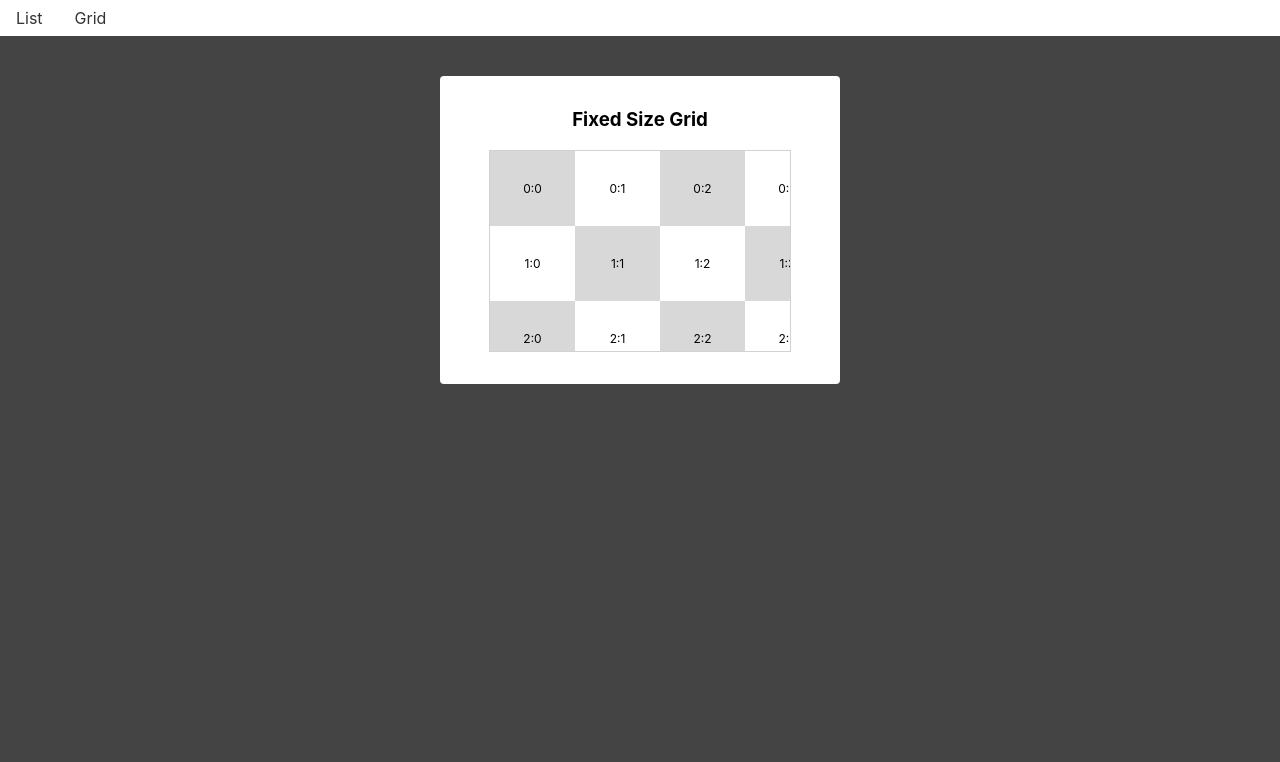
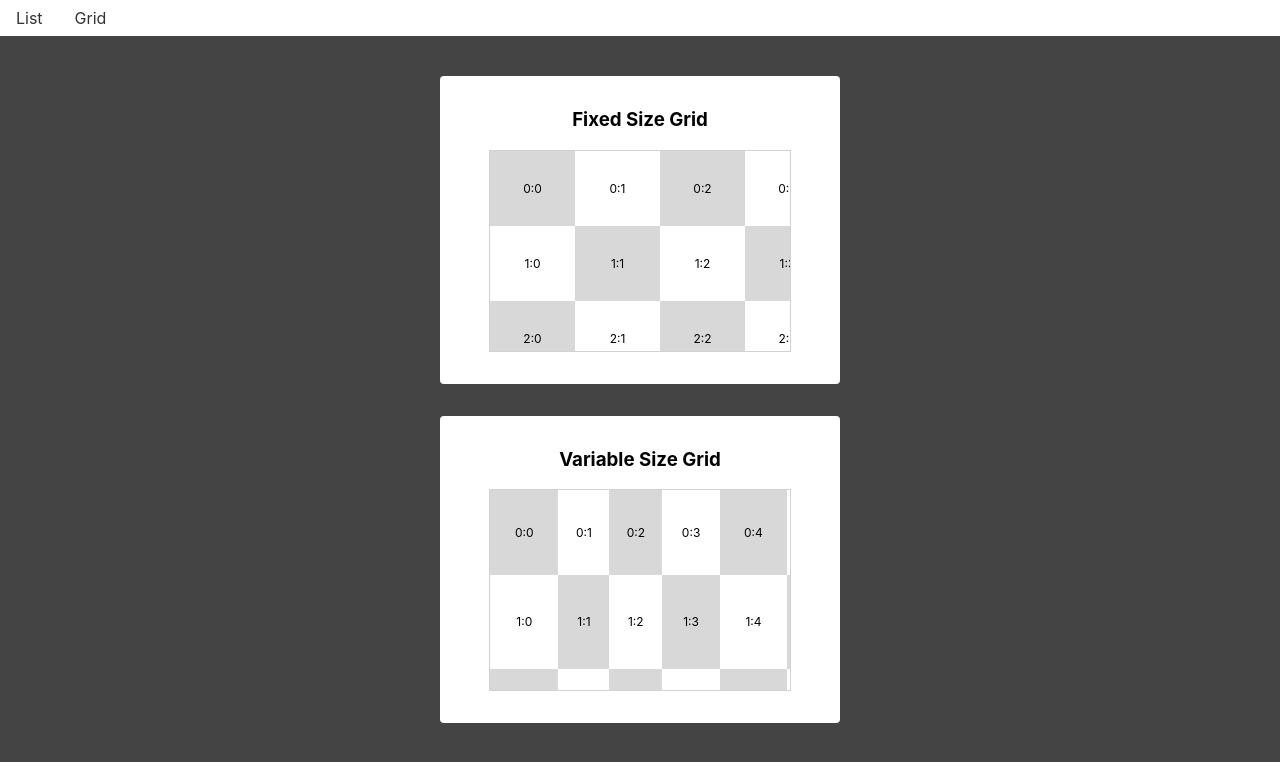
Before and after one commit to anhdo95/react-virtualization, a React (Create React App) app: page /grid in a window 1280 px wide. Shown: the top 762 px of the page. Built offline with nearby package versions, Linux system fonts and the light colour scheme.

Commit message:
💥 build a VariableSizeGrid component

```diff
--- /dev/null
+++ b/src/components/VariableSizeGrid.ts
@@ -0,0 +1,290 @@
+import createLGridComponent, { Props } from '../lib/createGridComponent'
+
+type ItemSizeGetter = (index: number) => number
+type VariableSizeListProps = Props & {
+  rowHeight: ItemSizeGetter
+  columnWidth: ItemSizeGetter
+  estimatedColumnWidth?: number
+  estimatedRowHeight?: number
+}
+type ItemMetadata = {
+  offset: number
+  size: number
+}
+type InstanceProps = {
+  estimatedColumnWidth: number
+  estimatedRowHeight: number
+  lastMeasuredColumnIndex: number
+  lastMeasuredRowIndex: number
+  columnMetadataMap: { [key in number]: ItemMetadata }
+  rowMetadataMap: { [key in number]: ItemMetadata }
+}
+
+enum ItemType {
+  Row = 'Row',
+  Column = 'Column',
+}
+
+const DEFAULT_ESTIMATED_ITEM_SIZE = 50
+
+const getMetadataItem = (
+  itemType: ItemType,
+  props: Props,
+  index: number,
+  instanceProps: InstanceProps
+) => {
+  const { columnWidth, rowHeight } = props as VariableSizeListProps
+  const itemSize = itemType === ItemType.Column ? columnWidth : rowHeight
+  const { lastMeasuredColumnIndex, lastMeasuredRowIndex, columnMetadataMap, rowMetadataMap } =
+    instanceProps
+  const lastMeasuredIndex =
+    itemType === ItemType.Column ? lastMeasuredColumnIndex : lastMeasuredRowIndex
+  const itemMetadataMap = itemType === ItemType.Column ? columnMetadataMap : rowMetadataMap
+
+  if (index > lastMeasuredIndex) {
+    let offset = 0
+    if (lastMeasuredIndex >= 0) {
+      offset = itemMetadataMap[lastMeasuredIndex].offset + itemMetadataMap[lastMeasuredIndex].size
+    }
+
+    for (let i = lastMeasuredIndex + 1; i <= index; i++) {
+      const size = itemSize(i)
+
+      itemMetadataMap[i] = {
+        offset,
+        size,
+      }
+
+      offset += size
+    }
+
+    if (itemType === ItemType.Column) {
+      instanceProps.lastMeasuredColumnIndex = index
+    } else {
+      instanceProps.lastMeasuredRowIndex = index
+    }
+  }
+
+  return itemMetadataMap[index]
+}
+
+const findNearestItemIndex = (
+  itemType: ItemType,
+  props: Props,
+  offset: number,
+  instanceProps: InstanceProps
+) => {
+  const { lastMeasuredColumnIndex, lastMeasuredRowIndex } = instanceProps
+  const lastMeasuredIndex =
+    itemType === ItemType.Column ? lastMeasuredColumnIndex : lastMeasuredRowIndex
+  const lastMeasuredOffset =
+    lastMeasuredIndex > 0
+      ? getMetadataItem(itemType, props, lastMeasuredIndex, instanceProps).offset
+      : 0
+
+  if (lastMeasuredOffset >= offset) {
+    return findNearestItemByBinarySearch(
+      itemType,
+      props,
+      offset,
+      lastMeasuredIndex,
+      0,
+      instanceProps
+    )
+  }
+
+  // The exponential search avoids pre-computing sizes for the full set of items as a binary search would.
+  // The overall complexity for this approach is O(log n).
+  return findNearestItemByExponentialSearch(
+    itemType,
+    props,
+    Math.max(0, lastMeasuredIndex),
+    offset,
+    instanceProps
+  )
+}
+
+const findNearestItemByBinarySearch = (
+  itemType: ItemType,
+  props: Props,
+  offset: number,
+  high: number,
+  low: number,
+  instanceProps: InstanceProps
+) => {
+  let left = low
+  let right = high
+
+  while (left <= right) {
+    const middle = left + Math.floor((right - left) / 2)
+    const currentOffset = getMetadataItem(itemType, props, middle, instanceProps).offset
+
+    if (currentOffset < offset) {
+      left = middle + 1
+    } else if (currentOffset > offset) {
+      right = middle - 1
+    } else {
+      return middle
+    }
+  }
+
+  return left > 0 ? left - 1 : 0
+}
+
+const findNearestItemByExponentialSearch = (
+  itemType: ItemType,
+  props: Props,
+  startIndex: number,
+  offset: number,
+  instanceProps: InstanceProps
+) => {
+  const itemCount = itemType === ItemType.Column ? props.columnCount : props.rowCount
+  let interval = 1
+  let index = startIndex
+
+  while (
+    index < itemCount &&
+    getMetadataItem(itemType, props, index, instanceProps).offset < offset
+  ) {
+    index += interval
+    interval *= 2
+  }
+
+  return findNearestItemByBinarySearch(
+    itemType,
+    props,
+    offset,
+    Math.min(index, itemCount - 1),
+    Math.floor(index / 2),
+    instanceProps
+  )
+}
+
+const VariableSizeList = createLGridComponent<VariableSizeListProps>({
+  getColumnOffset: (props: Props, index: number, instanceProps: InstanceProps) =>
+    getMetadataItem(ItemType.Column, props, index, instanceProps).offset,
+
+  getRowOffset: (props: Props, index: number, instanceProps: InstanceProps) =>
+    getMetadataItem(ItemType.Row, props, index, instanceProps).offset,
+
+  getColumnSize: ({ columnWidth }: Props, index: number) => (columnWidth as ItemSizeGetter)(index),
+
+  getRowSize: ({ rowHeight }: Props, index: number) => (rowHeight as ItemSizeGetter)(index),
+
+  getEstimatedTotalWidth: (props: Props, instanceProps: InstanceProps) => {
+    const { columnCount } = props
+    const { lastMeasuredColumnIndex, estimatedColumnWidth } = instanceProps
+    const { offset, size } = getMetadataItem(
+      ItemType.Column,
+      props,
+      lastMeasuredColumnIndex,
+      instanceProps
+    )
+    const totalSizeOfMeasuredItems = offset + size
+    const totalSizeOfUnmeasuredItems =
+      (columnCount - lastMeasuredColumnIndex - 1) * estimatedColumnWidth
+    return totalSizeOfMeasuredItems + totalSizeOfUnmeasuredItems
+  },
+
+  getEstimatedTotalHeight: (props: Props, instanceProps: InstanceProps) => {
+    const { rowCount } = props
+    const { lastMeasuredRowIndex, estimatedRowHeight } = instanceProps
+    const { offset, size } = getMetadataItem(
+      ItemType.Row,
+      props,
+      lastMeasuredRowIndex,
+      instanceProps
+    )
+    const totalSizeOfMeasuredItems = offset + size
+    const totalSizeOfUnmeasuredItems = (rowCount - lastMeasuredRowIndex - 1) * estimatedRowHeight
+    return totalSizeOfMeasuredItems + totalSizeOfUnmeasuredItems
+  },
+
+  getColumnStartIndexForOffset: (props: Props, offset: number, instanceProps: InstanceProps) =>
+    findNearestItemIndex(ItemType.Column, props, offset, instanceProps),
+
+  getRowStartIndexForOffset: (props: Props, offset: number, instanceProps: InstanceProps) =>
+    findNearestItemIndex(ItemType.Row, props, offset, instanceProps),
+
+  getColumnStopIndexForStartIndex: (
+    props: Props,
+    startIndex: number,
+    scrollOffset: number,
+    instanceProps: InstanceProps
+  ) => {
+    const { columnCount, width } = props
+
+    const metadataItem = getMetadataItem(ItemType.Column, props, startIndex, instanceProps)
+    const maxOffset = scrollOffset + width
+
+    let offset = metadataItem.offset + metadataItem.size
+    let stopIndex = startIndex
+
+    while (stopIndex < columnCount - 1 && offset < maxOffset) {
+      offset += getMetadataItem(ItemType.Column, props, ++stopIndex, instanceProps).size
+    }
+
+    return stopIndex
+  },
+
+  getRowStopIndexForStartIndex: (
+    props: Props,
+    startIndex: number,
+    scrollOffset: number,
+    instanceProps: InstanceProps
+  ) => {
+    const { rowCount, height } = props
+
+    const metadataItem = getMetadataItem(ItemType.Row, props, startIndex, instanceProps)
+    const maxOffset = scrollOffset + height
+
+    let offset = metadataItem.offset + metadataItem.size
+    let stopIndex = startIndex
+
+    while (stopIndex < rowCount - 1 && offset < maxOffset) {
+      offset += getMetadataItem(ItemType.Row, props, ++stopIndex, instanceProps).size
+    }
+
+    return stopIndex
+  },
+
+  initInstanceProps(props: Props): InstanceProps {
+    const {
+      estimatedColumnWidth = DEFAULT_ESTIMATED_ITEM_SIZE,
+      estimatedRowHeight = DEFAULT_ESTIMATED_ITEM_SIZE,
+    } = props as VariableSizeListProps
+
+    return {
+      estimatedColumnWidth,
+      estimatedRowHeight,
+      lastMeasuredColumnIndex: -1,
+      lastMeasuredRowIndex: -1,
+      columnMetadataMap: {},
+      rowMetadataMap: {},
+    }
+  },
+
+  validateProps: ({ columnWidth, rowHeight }): void => {
+    if (process.env.NODE_ENV !== 'production') {
+      if (typeof columnWidth !== 'function') {
+        throw Error(
+          'An invalid "columnWidth" prop has been specified. ' +
+            'Value should be a function. ' +
+            `"${columnWidth === null ? 'null' : typeof columnWidth}" was specified.`
+        )
+      }
+    }
+
+    if (process.env.NODE_ENV !== 'production') {
+      if (typeof rowHeight !== 'function') {
+        throw Error(
+          'An invalid "rowHeight" prop has been specified. ' +
+            'Value should be a function. ' +
+            `"${rowHeight === null ? 'null' : typeof rowHeight}" was specified.`
+        )
+      }
+    }
+  },
+})
+
+export default VariableSizeList
--- a/src/pages/Grid.tsx
+++ b/src/pages/Grid.tsx
@@ -1,14 +1,20 @@
 import FixedSizeGrid from '../components/FixedSizeGrid'
+import VariableSizeGrid from '../components/VariableSizeGrid'
 
 const getRandomArbitrary = (min: number, max: number) => {
   return Math.random() * (max - min) + min
 }
 
-const variableItems = Array(1000)
+const rowItems = Array(500)
   .fill(true)
   .map(() => ({
-    width: getRandomArbitrary(80, 100),
-    height: getRandomArbitrary(40, 60),
+    size: getRandomArbitrary(80, 100),
+  }))
+
+const columnItems = Array(1000)
+  .fill(true)
+  .map(() => ({
+    size: getRandomArbitrary(50, 70),
   }))
 
 function Grid() {
@@ -43,41 +49,36 @@ function Grid() {
         </FixedSizeGrid>
       </section>
 
-      {/* <section className="section">
+      <section className="section">
         <h3 className="heading">Variable Size Grid</h3>
-        <VariableSizeList
+        <VariableSizeGrid
           className="list"
-          itemCount={variableItems.length}
-          itemSize={(index) => variableItems[index].height}
+          rowCount={rowItems.length}
+          rowHeight={(index) => rowItems[index].size}
+          columnCount={columnItems.length}
+          columnWidth={(index) => columnItems[index].size}
           width={300}
           height={200}
+          estimatedRowHeight={90}
+          estimatedColumnWidth={60}
         >
-          {({ index, style }) => (
-            <div className="row" style={style}>
-              Row {index}
-            </div>
-          )}
-        </VariableSizeList>
-      </section> */}
-
-      {/* <section className="section">
-        <h3 className="heading">Variable Size Grid - Horizontal Direction</h3>
-        <VariableSizeList
-          className="list"
-          direction="horizontal"
-          itemCount={variableItems.length}
-          itemSize={(index) => variableItems[index].width}
-          width={300}
-          height={75}
-          estimatedItemSize={90}
-        >
-          {({ index, style }) => (
-            <div className="row" style={style}>
-              Column {index}
-            </div>
-          )}
-        </VariableSizeList>
-      </section> */}
+          {({ rowIndex, columnIndex, style }) => {
+            const className =
+              rowIndex % 2 === 0
+                ? columnIndex % 2 === 0
+                  ? 'row highlight'
+                  : 'row'
+                : columnIndex % 2 === 0
+                ? 'row'
+                : 'row highlight'
+            return (
+              <div className={className} style={style}>
+                {rowIndex}:{columnIndex}
+              </div>
+            )
+          }}
+        </VariableSizeGrid>
+      </section>
     </div>
   )
 }
```
